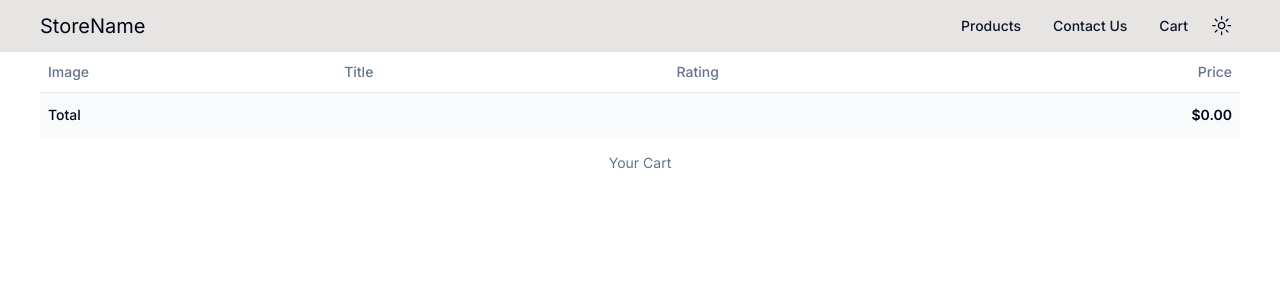
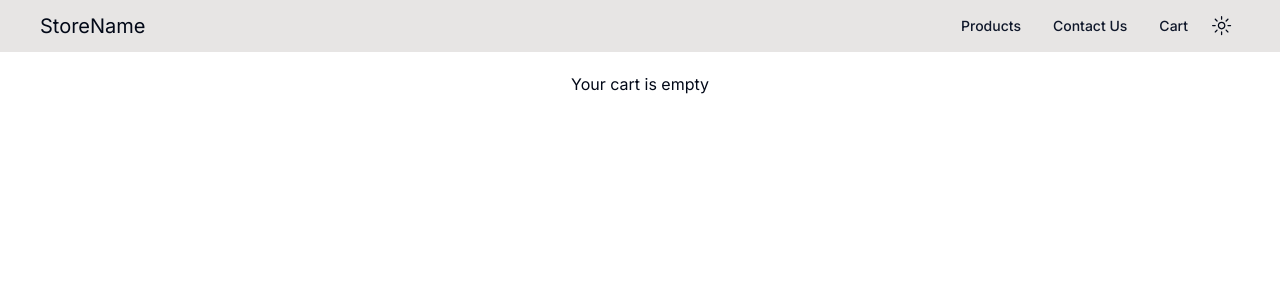
Before and after one commit to shubhamxdd/cart-next, a Next.js app: page /cart/checkout in a window 1280 px wide. Shown: the top 300 px of the page. Built offline with nearby package versions, Linux system fonts and the light colour scheme.

Commit message:
some checks

```diff
--- a/app/cart/checkout/CheckoutTable.tsx
+++ b/app/cart/checkout/CheckoutTable.tsx
@@ -1,5 +1,6 @@
 "use client";
 
+import { Button } from "@/components/ui/button";
 import {
   Table,
   TableBody,
@@ -17,6 +18,12 @@ const CheckoutTable = () => {
   const { cart } = cartStore();
   const cartTotal = cart.reduce((acc, item) => acc + item.price, 0);
   return (
+    <>
+      {cart.length === 0 ? (
+        <div className="text-center mt-5">
+          <p>Your cart is empty</p>
+        </div>
+      ) : (
         <>
           <Table>
             <TableCaption>Your Cart</TableCaption>
@@ -49,13 +56,23 @@ const CheckoutTable = () => {
             </TableBody>
             <TableFooter>
               <TableRow>
-            <TableCell className="py-3" colSpan={3}>Total</TableCell>
+                <TableCell className="py-3" colSpan={3}>
+                  Total
+                </TableCell>
                 <TableCell className="text-right font-semibold">
                   ${cartTotal.toFixed(2)}
                 </TableCell>
               </TableRow>
             </TableFooter>
           </Table>
+          <div className="flex justify-between my-2">
+            <Button className="" variant={"ghost"}>
+              Go Back
+            </Button>
+            <Button className="">Make Payment</Button>
+          </div>
+        </>
+      )}
     </>
   );
 };
```
Lines whose indentation alone changed are shown as unchanged.
